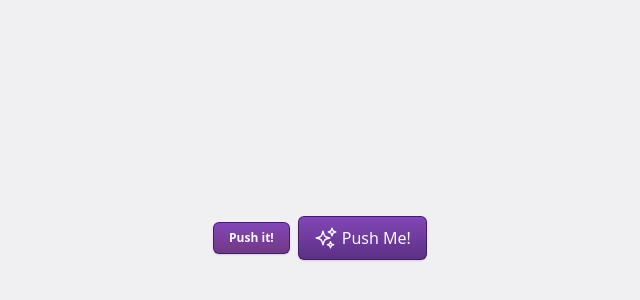
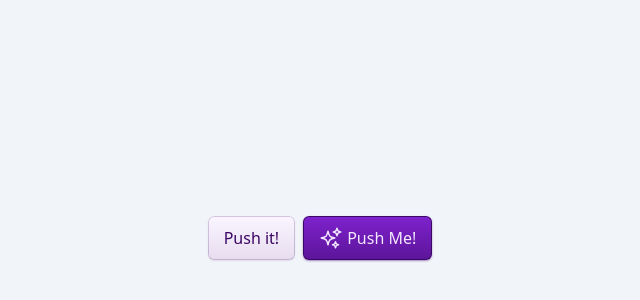
Before and after one commit to didimedina/styled, a React (Vite) app in the folder react/: page / in a window 1280 px wide. Shown: the part 162-462 px from the top of the page, without its empty margins (320-960 px from the left). Built offline with nearby package versions, Linux system fonts and the light colour scheme.

Commit message:
used tw colors instead of radix

```diff
--- a/react/src/App.tsx
+++ b/react/src/App.tsx
@@ -5,8 +5,7 @@ function App() {
 
   return (
     <>
-    <div className='dark w-svw h-svh flex items-center justify-center bg-base-3 gap-2'>
-      {/* <Switch/> */}
+    <div className='dark bg-slate-100 w-svw h-svh flex items-center justify-center gap-2'>
       <Button.Basic/>
       <Button.Animated/>
     </div>
--- a/react/src/components/Button.tsx
+++ b/react/src/components/Button.tsx
@@ -7,7 +7,7 @@ export function Basic() {
     <>
       <button
         type="button"
-        className="rounded-[6px] bg-gradient-to-t from-orange-950/30 bg-brand-10 px-4 h-8 text-xs font-semibold text-brand-2 shadow-sm shadow-brand-6 hover:bg-brand-9 ring-1 ring-brand-12 ring-inset  focus-visible:outline focus-visible:outline-2 focus-visible:outline-offset-2 focus-visible:outline-indigo-600"
+        className="flex items-center gap-1 rounded-[6px] bg-gradient-to-t from-purple-950/10 bg-purple-50 px-4 h-11 text-md font-medium text-purple-950 shadow-sm shadow-purple-950/10 hover:bg-purple-100 ring-1 ring-purple-950/20 ring-inset"
       >Push it!
       </button>
   </>
@@ -21,8 +21,6 @@ export function Basic() {
 export function Animated() {
 
   const container = useRef();
-  // const tl = useRef()
-  // do you need a timeline for any reason in this example if you start stacking animations?
 
 
   const { contextSafe } = useGSAP({  scope: container });
@@ -38,7 +36,7 @@ export function Animated() {
     <div ref={container}>
       <button
         type="button"
-        className="flex items-center gap-1 rounded-[6px] bg-gradient-to-t from-brand-12/60 bg-brand-10 px-4 h-11 text-md font-medium text-brand-2 shadow-sm shadow-brand-6 hover:bg-brand-9 ring-1 ring-brand-12 ring-inset"
+        className="flex items-center gap-1 rounded-[6px] bg-gradient-to-t from-purple-950/50 bg-purple-700 px-4 h-11 text-md font-medium text-purple-100 shadow-sm shadow-purple-900/50 hover:bg-purple-800 ring-1 ring-purple-950 ring-inset"
         onMouseEnter={animButton}
       >
         <div id="icon">
```
Also changed, not shown: react/tailwind.config.js (+0 -12 lines).
